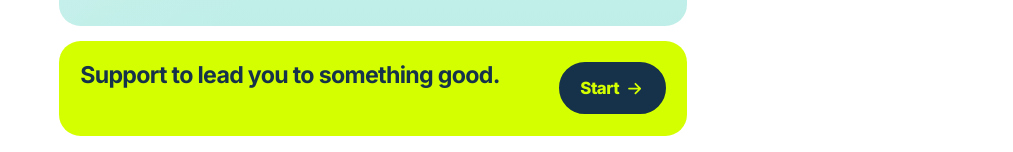
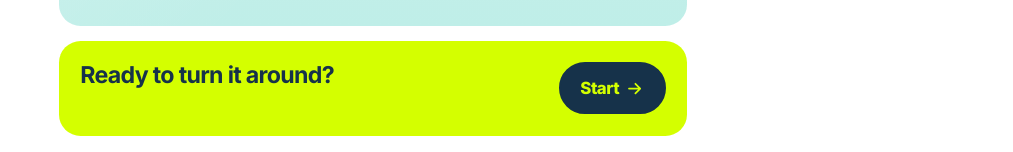
Before and after one commit to gooddaynightgit/nebius, a Next.js app: page /something-good/faq in a window 1280 px wide. Shown: the part 1045-1197 px from the top of the page, without its empty margins (267-1280 px from the left). Built offline with nearby package versions, Linux system fonts and the light colour scheme; no server answers.

Commit message:
Something Good start block: 'Ready to turn it around?'
Co-Authored-By: Claude Opus 5.5 <noreply@anthropic.com>
Claude-Session: https://claude.ai/code/session_01DkkoGKRte7pSYcjzxffF2F

```diff
--- a/src/components/SgShell.tsx
+++ b/src/components/SgShell.tsx
@@ -14,7 +14,7 @@ export default function SgShell({ children }: { children: ReactNode }) {
       <main id="main">
         {children}
         <section className="card sg-support">
-          <h2>Support to lead you to something good.</h2>
+          <h2>Ready to turn it around?</h2>
           <Link className="step-next sg-start" href={SG_PATH}>
             Start
             <svg className="step-next__arrow" viewBox="0 0 24 24" aria-hidden="true">
--- a/src/lib/something-good.ts
+++ b/src/lib/something-good.ts
@@ -3,7 +3,7 @@
 export const SG_PATH = "/something-good";
 export const SG_HEADLINE = "Name what you're not grateful for";
 export const SG_BUTTON = "Start";
-export const SG_SUPPORT = "Support to lead you to something good.";
+export const SG_SUPPORT = "Ready to turn it around?";
 export const SG_DESCRIPTION =
   "Name what you're not grateful for. A gentle voice guides one slow breath, then says your own words back with one hopeful line: something good is about to happen.";
 
```
